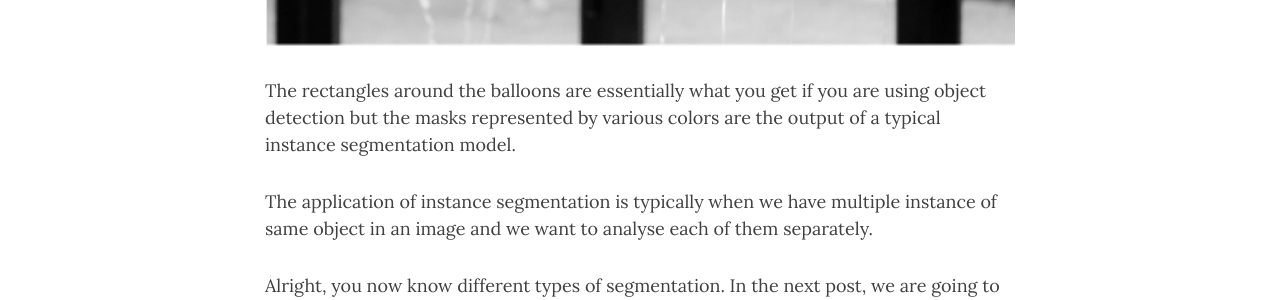
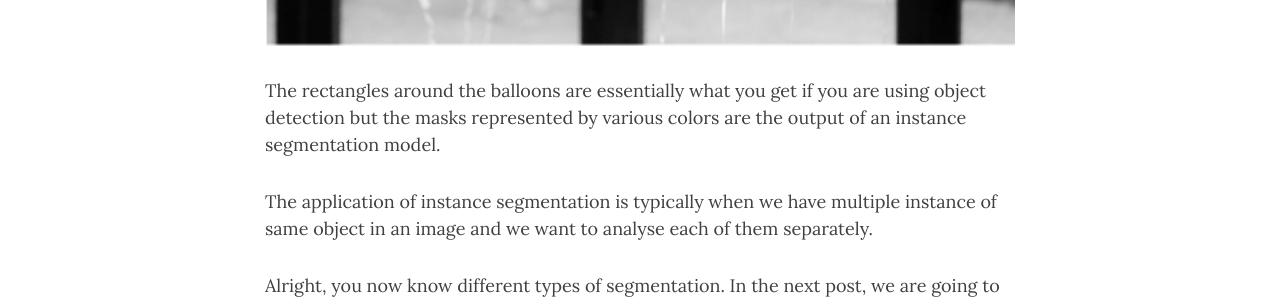
Before and after one commit to notenail/notenail.github.io, a Jekyll site: the page built from _posts/2021-2-10-segmentation.md, in a window 1280 px wide and 900 px high, scrolled down 2746 px. Shown: the part 181-481 px from the top of the window. Built offline with Jekyll 4.4.1, drawn with Linux system fonts in a browser that asks for light colours; nearby versions of some CDN libraries; comment, search, counter and statistics services are not loaded; some of the changed text lies outside the part shown.

Commit message:
updated content

```diff
--- a/_posts/2021-2-10-segmentation.md
+++ b/_posts/2021-2-10-segmentation.md
@@ -38,7 +38,7 @@ If you merge object detection with semantic segmentation, you get instance segme
 
 <img src="{{ site.url }}/img/projects/segmentation/instance_seg.png" width="100%" hight="100%">
 
-The rectangles around the balloons are essentially what you get if you are using object detection but the masks represented by various colors are the output of a typical instance segmentation model.
+The rectangles around the balloons are essentially what you get if you are using object detection but the masks represented by various colors are the output of an instance segmentation model.
 
 The application of instance segmentation is typically when we have multiple instance of same object in an image and we want to analyse each of them separately.
 
```
Also changed, not shown: other parts of _posts/2021-2-10-segmentation.md (+1 -1 lines).
